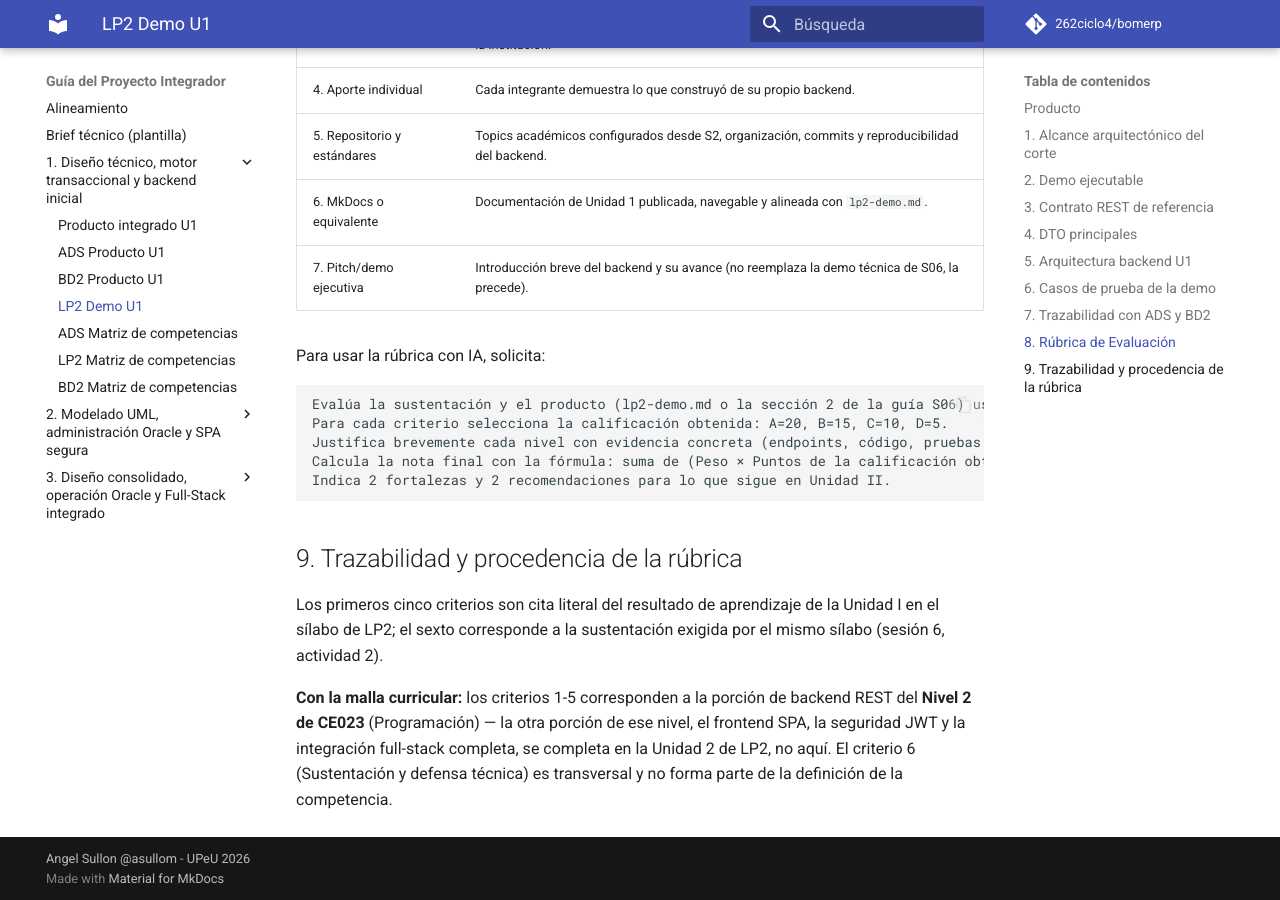
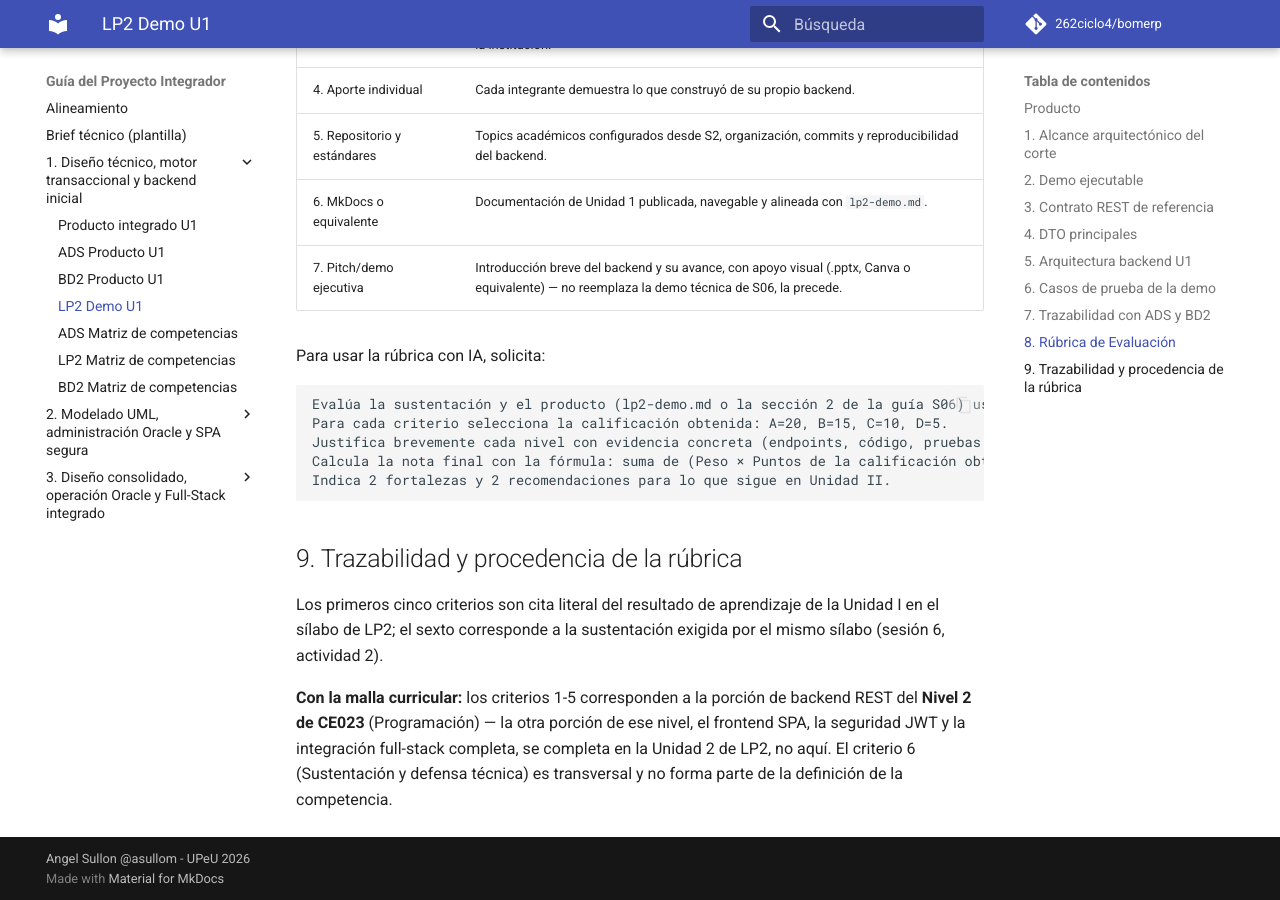
Before and after one commit to 262ciclo4/bomerp, an MkDocs documentation site: the page built from docs/proyecto-integrador/u1/lp2-demo.md, in a window 1280 px wide and 900 px high, scrolled down 5714 px. Built offline with MkDocs 1.6.1 and Material for MkDocs 9.7.7, drawn with Linux system fonts in a browser that asks for light colours; comment, search, counter and statistics services are not loaded.

```diff
--- a/docs/proyecto-integrador/u1/lp2-demo.md
+++ b/docs/proyecto-integrador/u1/lp2-demo.md
@@ -142,7 +142,7 @@
 | 4. Aporte individual | Cada integrante demuestra lo que construyó de su propio backend. |
 | 5. Repositorio y estándares | Topics académicos configurados desde S2, organización, commits y reproducibilidad del backend. |
 | 6. MkDocs o equivalente | Documentación de Unidad 1 publicada, navegable y alineada con `lp2-demo.md`. |
-| 7. Pitch/demo ejecutiva | Introducción breve del backend y su avance (no reemplaza la demo técnica de S06, la precede). |
+| 7. Pitch/demo ejecutiva | Introducción breve del backend y su avance, con apoyo visual (.pptx, Canva o equivalente) — no reemplaza la demo técnica de S06, la precede. |
 
 Para usar la rúbrica con IA, solicita:
 
```
Also changed, not shown: docs/proyecto-integrador/u1/ads-producto.md (+1 -1 lines), docs/proyecto-integrador/u1/bd2-producto.md (+1 -1 lines).
